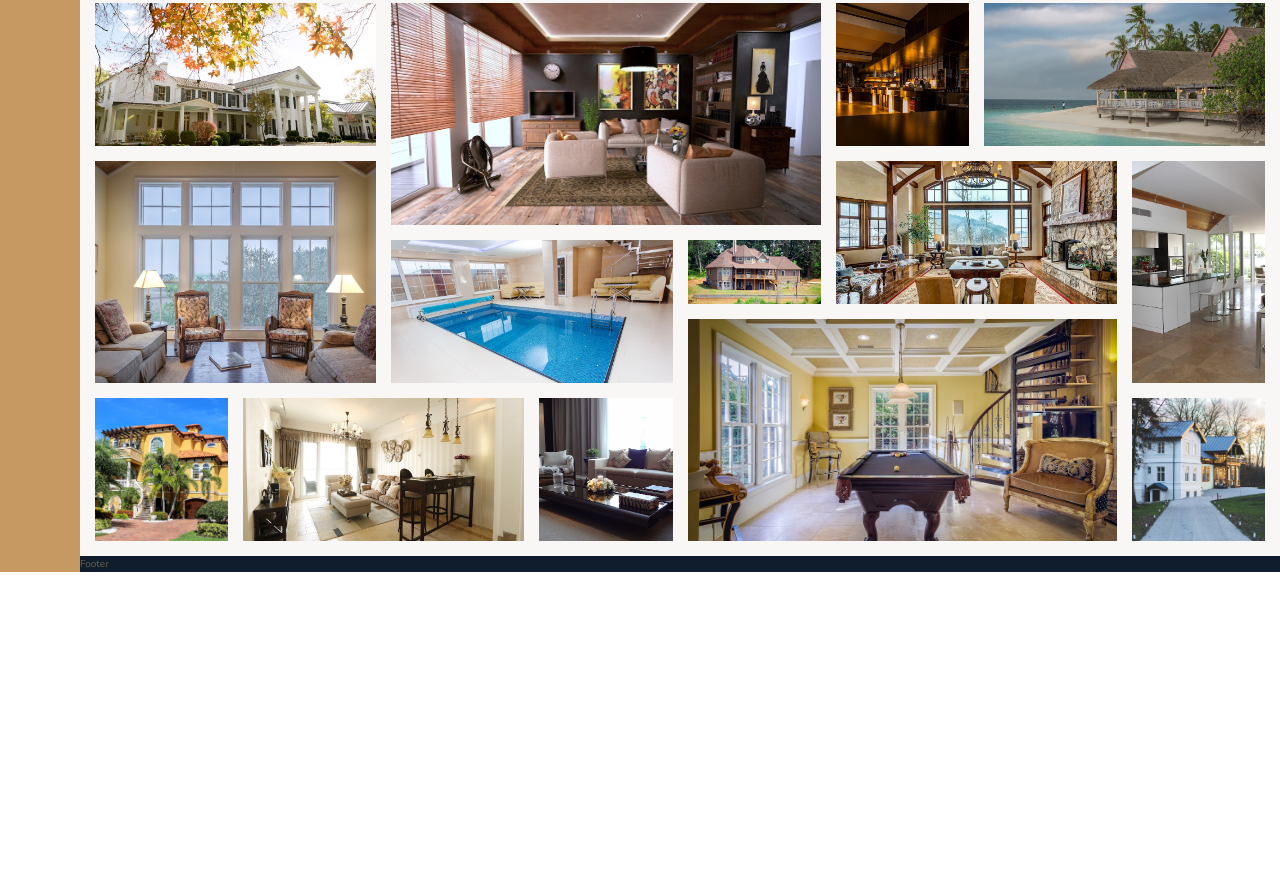
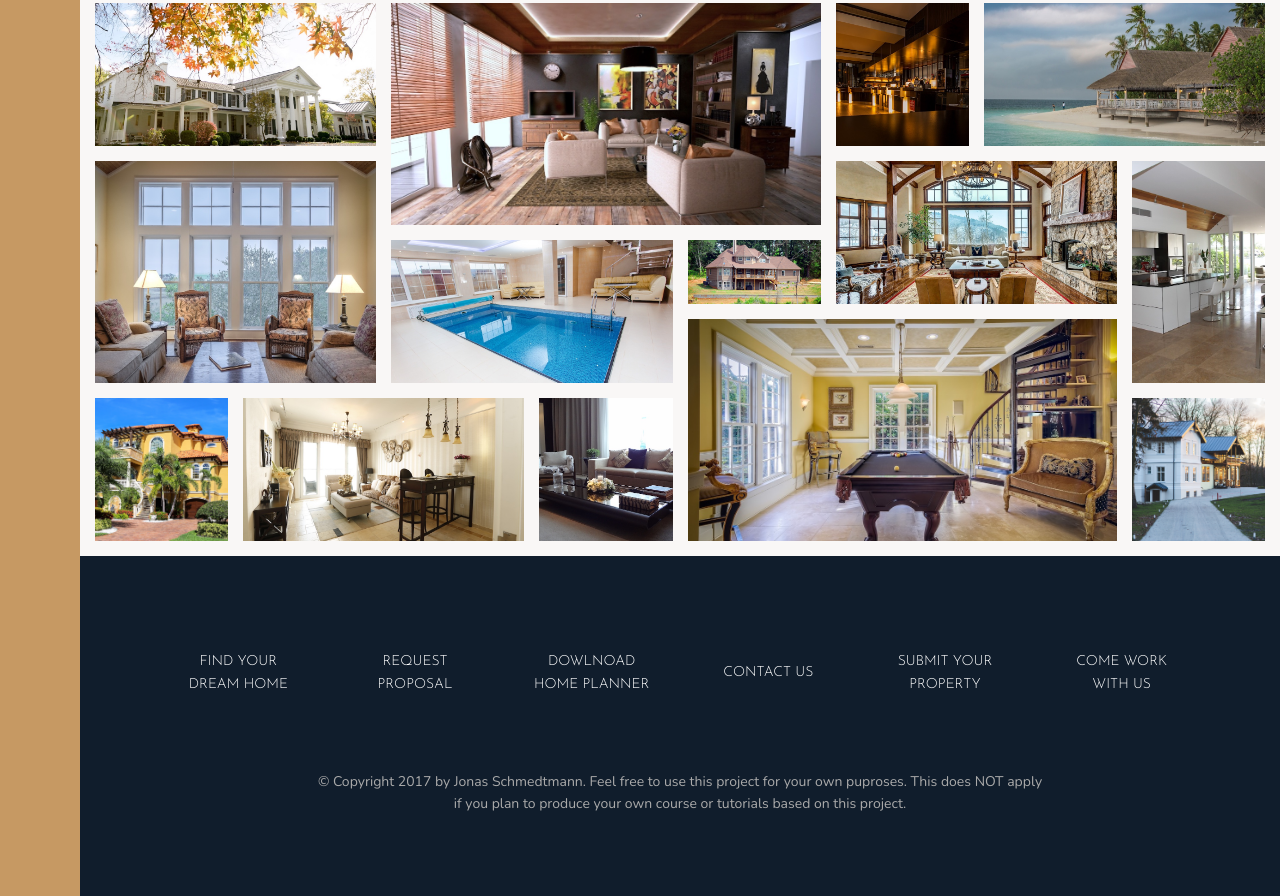
Before and after one commit to Vaggelis-Giannakosian/nexter, a website: page index.html in a window 1280 px wide. Shown: the part 3084-3980 px from the top of the page. Before the commit the page ends 3656 px from the top, so only its background shows below. Drawn offline with nearby package versions, Linux system fonts and the light colour scheme.

Commit message:
completed the styling of the footer section

```diff
--- a/index.html
+++ b/index.html
@@ -335,12 +335,20 @@
         <figure class="gallery__item gallery__item--14">
             <img src="img/gal-14.jpeg" alt="" class="gallery__img">
         </figure>
-
-
     </section>
 
     <footer class="footer">
-        Footer
+        <ul class="nav">
+            <li class="nav__item"><a href="#" class="nav__link">find your dream home</a></li>
+            <li class="nav__item"><a href="#" class="nav__link">Request proposal</a></li>
+            <li class="nav__item"><a href="#" class="nav__link">Dowlnoad home planner</a></li>
+            <li class="nav__item"><a href="#" class="nav__link">Contact us</a></li>
+            <li class="nav__item"><a href="#" class="nav__link">Submit your property</a></li>
+            <li class="nav__item"><a href="#" class="nav__link">Come work with us</a></li>
+        </ul>
+        <p class="copyright">
+            &copy; Copyright 2017 by Jonas Schmedtmann. Feel free to use this project for your own puproses. This does NOT apply if you plan to produce your own course or tutorials based on this project.
+        </p>
     </footer>
     </body>
 </html>
--- a/sass/_footer.scss
+++ b/sass/_footer.scss
@@ -1,4 +1,41 @@
 .footer {
   background-color: $color-secondary;
   grid-column: full-start / full-end;
+  padding:8rem;
 }
+
+.nav{
+  list-style: none;
+  display: grid;
+  grid-template-columns: repeat(auto-fit, minmax(15rem,1fr));
+  grid-gap: 2rem;
+  align-items: center;
+
+  &__link:link, &__link:visited{
+    color:white;
+    text-decoration: none;
+    font-size: 1.4rem;
+    font-family: $font-display;
+    text-transform: uppercase;
+    text-align: center;
+    padding:1.5rem;
+    display: block;
+    transition: all .2s;
+
+  }
+
+  &__link:hover,&__link:active{
+    background-color: rgba(white,.05);
+    transform: translateY(-3px);
+  }
+}
+
+.copyright{
+  font-size: 1.4rem;
+  color:$color-grey-light-2;
+  margin-top:6rem;
+  text-align: center;
+  width:70%;
+  margin-right: auto;
+  margin-left: auto;
+}
```
Also changed, not shown: css/style.css.
